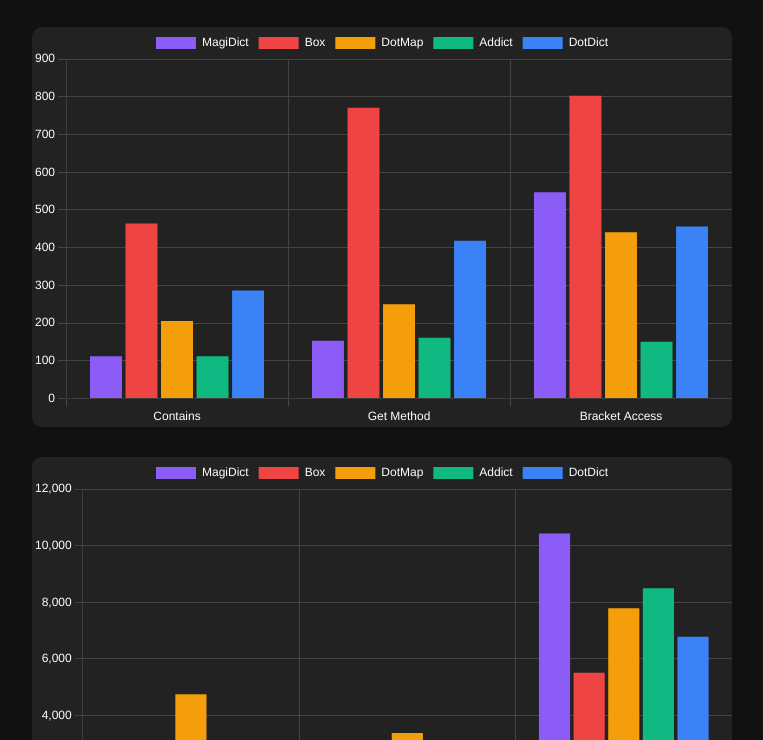
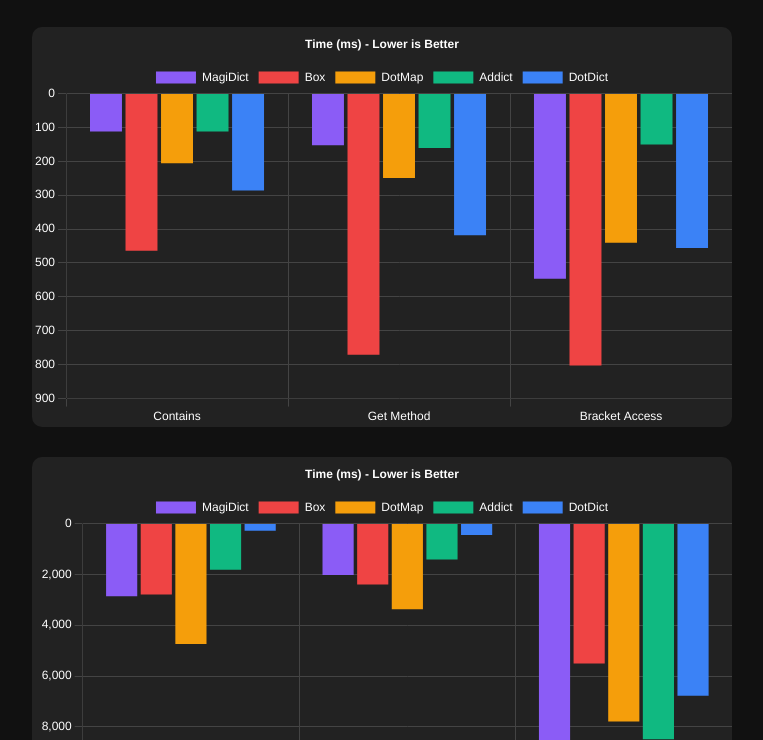
Before and after one commit to hristokbonev/hristokbonev.github.io, a plain HTML site: page index.html in a window 1280 px wide. Shown: the part 60-800 px from the top of the page, without its empty margins (258-1021 px from the left). Drawn offline with nearby package versions, Linux system fonts and the light colour scheme.

Commit message:
Update index.html

```diff
--- a/index.html
+++ b/index.html
@@ -22,17 +22,28 @@
   <canvas id="overallRadar" width="700" height="500"></canvas>
 
   <script>
-    function createBarChart(canvasId, labels, datasets) {
+    function createBarChart(canvasId, labels, datasets, lowerIsBetter = false) {
       const ctx = document.getElementById(canvasId).getContext('2d');
       new Chart(ctx, {
         type: 'bar',
         data: { labels, datasets },
         options: {
           responsive: false,
-          plugins: { legend: { labels: { color: '#fff' } } },
+          plugins: {
+            legend: { labels: { color: '#fff' } },
+            title: {
+              display: true,
+              text: lowerIsBetter ? 'Time (ms) - Lower is Better' : 'Time (ms)',
+              color: '#fff'
+            }
+          },
           scales: {
             x: { ticks: { color: '#fff' }, grid: { color: '#444' } },
-            y: { ticks: { color: '#fff' }, grid: { color: '#444' } }
+            y: {
+              ticks: { color: '#fff' },
+              grid: { color: '#444' },
+              reverse: lowerIsBetter // invert axis if lower is better
+            }
           }
         }
       });
@@ -61,8 +72,9 @@ createBarChart('basicOps',
         { label: 'Box', data: [463.73, 770.52, 802.42], backgroundColor: '#EF4444' },
         { label: 'DotMap', data: [205.7, 249.78, 440.67], backgroundColor: '#F59E0B' },
         { label: 'Addict', data: [112.53, 160.97, 150.48], backgroundColor: '#10B981' },
-    { label: 'DotDict', data: [286.69, 418.05, 456.07], backgroundColor: '#3B82F6' } // added
-  ]
+        { label: 'DotDict', data: [286.69, 418.05, 456.07], backgroundColor: '#3B82F6' }
+      ],
+      true
     );
 
     // Access Patterns
@@ -73,8 +85,9 @@ createBarChart('accessPatterns',
         { label: 'Box', data: [2794.29, 2399.41, 5509.24], backgroundColor: '#EF4444' },
         { label: 'DotMap', data: [4746.58, 3373.72, 7789.8], backgroundColor: '#F59E0B' },
         { label: 'Addict', data: [1820.58, 1422.04, 8488.66], backgroundColor: '#10B981' },
-    { label: 'DotDict', data: [286.69, 456.07, 6779.53], backgroundColor: '#3B82F6' } // added
-  ]
+        { label: 'DotDict', data: [286.69, 456.07, 6779.53], backgroundColor: '#3B82F6' }
+      ],
+      true
     );
 
     // Initialization
@@ -85,8 +98,9 @@ createBarChart('initialization',
         { label: 'Box', data: [869.7, 196.78, 22336.51], backgroundColor: '#EF4444' },
         { label: 'DotMap', data: [867.85, 72.17, 8666.48], backgroundColor: '#F59E0B' },
         { label: 'Addict', data: [334.29, 39.91, 5324.99], backgroundColor: '#10B981' },
-    { label: 'DotDict', data: [286.69, 286.69, 10776.57], backgroundColor: '#3B82F6' } // added
-  ]
+        { label: 'DotDict', data: [286.69, 286.69, 10776.57], backgroundColor: '#3B82F6' }
+      ],
+      true
     );
 
     // Conversion
@@ -97,8 +111,9 @@ createBarChart('conversion',
         { label: 'Box', data: [134.91, 2408.81, 48.52], backgroundColor: '#EF4444' },
         { label: 'DotMap', data: [173.14, 423.78, 412.56], backgroundColor: '#F59E0B' },
         { label: 'Addict', data: [225.82, 431.09, 13.31], backgroundColor: '#10B981' },
-    { label: 'DotDict', data: [286.69, 493.50, 492.54], backgroundColor: '#3B82F6' } // added
-  ]
+        { label: 'DotDict', data: [286.69, 493.50, 492.54], backgroundColor: '#3B82F6' }
+      ],
+      true
     );
 
     // Iteration
@@ -109,8 +124,9 @@ createBarChart('iteration',
         { label: 'Box', data: [85.85, null, null, null], backgroundColor: '#EF4444' },
         { label: 'DotMap', data: [150.96, null, null, null], backgroundColor: '#F59E0B' },
         { label: 'Addict', data: [58.8, null, null, null], backgroundColor: '#10B981' },
-    { label: 'DotDict', data: [923.65, 3.17, 3.46, 1.08], backgroundColor: '#3B82F6' } // added
-  ]
+        { label: 'DotDict', data: [923.65, 3.17, 3.46, 1.08], backgroundColor: '#3B82F6' }
+      ],
+      true
     );
 
     // Update
@@ -121,8 +137,9 @@ createBarChart('update',
         { label: 'Box', data: [50.64, 55.37, 64.05], backgroundColor: '#EF4444' },
         { label: 'DotMap', data: [426.72, null, null], backgroundColor: '#F59E0B' },
         { label: 'Addict', data: [337.63, null, null], backgroundColor: '#10B981' },
-    { label: 'DotDict', data: [492.54, 497.43, null], backgroundColor: '#3B82F6' } // added
-  ]
+        { label: 'DotDict', data: [492.54, 497.43, null], backgroundColor: '#3B82F6' }
+      ],
+      true
     );
 
     // Overall Radar
@@ -137,8 +154,6 @@ createRadarChart('overallRadar',
       ]
     );
 
-
-
   </script>
 </body>
 </html>
```
Lines whose indentation alone changed are shown as unchanged.
